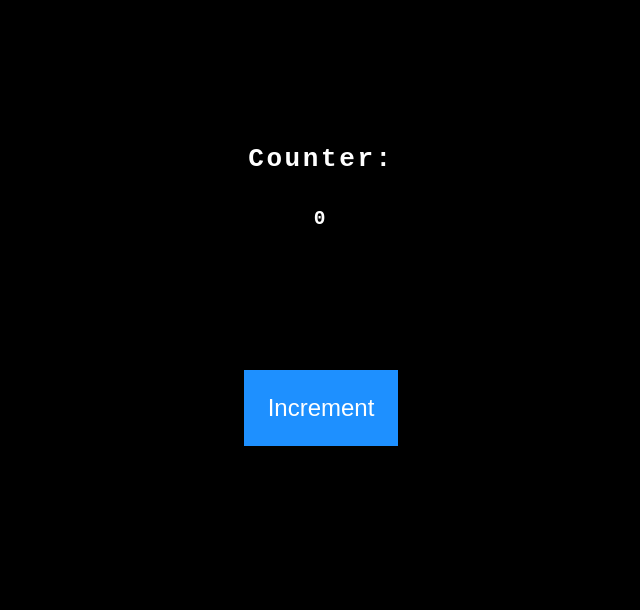
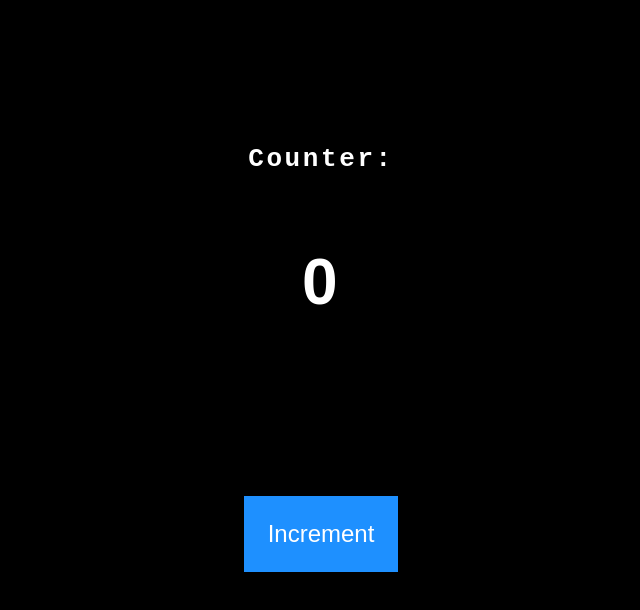
Before and after one commit to aryamaddel/Mini-begginner-Projects, a plain HTML site: page javascript/Tally counter/index.html in a window 1280 px wide. Shown: the part 18-628 px from the top of the page, without its empty margins (319-959 px from the left). Drawn offline with Linux system fonts and the light colour scheme.

Commit message:
edit css

```diff
--- a/javascript/Tally counter/style.css
+++ b/javascript/Tally counter/style.css
@@ -21,6 +21,10 @@ body {
   align-items: center;
   align-content: center;
 }
+.app .container .counter #count-el {
+  font-size: 4em;
+  font-family: Arial, Helvetica, sans-serif;
+}
 .app .container #increment-btn {
   color: white;
   background-color: dodgerblue;
```
